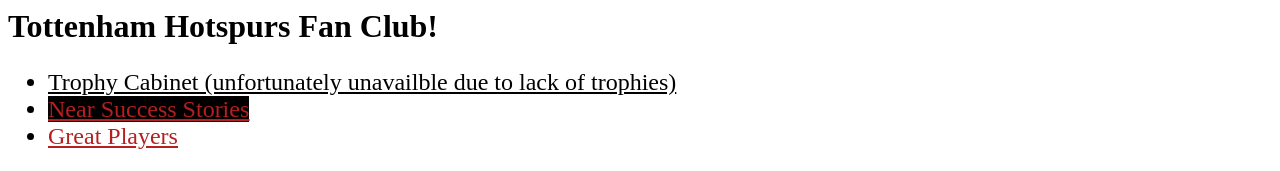
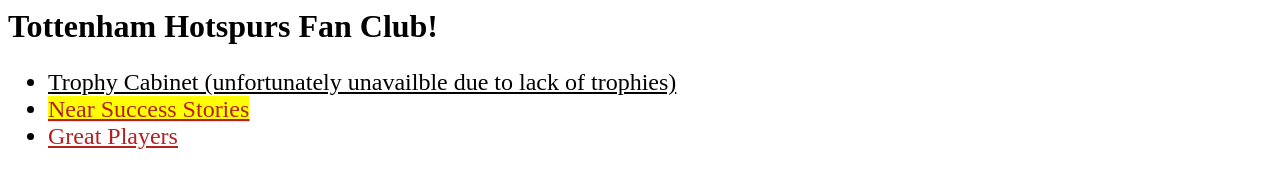
Before and after one commit to nrj-demello/nrj-demello.github.io, a plain HTML site: page Hw0/Index.html in a window 1280 px wide. In both pictures the pointer is over the link "Near Success Stories". Shown: the top 171 px of the page. Drawn offline with Linux system fonts and the light colour scheme; grey boxes are pictures that could not be loaded.

Commit message:
Update style.css

```diff
--- a/Hw0/style.css
+++ b/Hw0/style.css
@@ -31,6 +31,7 @@ text-decoration: underline;
         {
             font-style: oblique;
         }
+
 .large
         {
         font-size: large;
@@ -55,6 +56,7 @@ text-decoration: underline;
         color: rgb(182, 31, 31);
         }
 
-    a:hover {
-            background-color: black;
+a:hover
+        {
+            background-color: yellow;
           }
```
Lines whose indentation alone changed are shown as unchanged.
